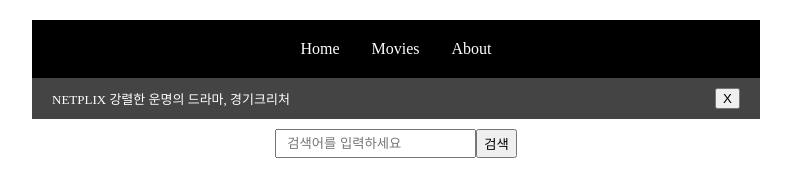
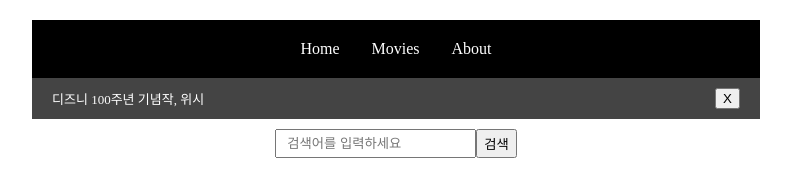
Before and after one commit to CRITICBANGGU/vue_tutorial, a Vue app: page / in a window 1280 px wide. Shown: the top 179 px of the page, without its empty margins (244-1035 px from the left). Built offline with nearby package versions, Linux system fonts and the light colour scheme.

Commit message:
Event Text interval(3초)로 변경되는 기능 구현
- mount(),unmount()사용

```diff
--- a/src/App.vue
+++ b/src/App.vue
@@ -2,7 +2,7 @@
   <!-- 실제로 html 로 렌더링 되는 곳 -->
   <div>
     <NavBar />
-    <Event :text="text" />
+    <Event :text="text[eventTextNum]" />
     <SearchBar :data="data_temp" @searchMovie="searchMovie($event)" />
     <button @click="showAllMovies()">전체보기</button>
     <Movies
@@ -38,7 +38,13 @@ export default {
       data: data,
       data_temp: [...data], //사본
       selectedMovie: 0,
-      text: "NETPLIX 강렬한 운명의 드라마, 경기크리처",
+      text: [
+        "NETPLIX 강렬한 운명의 드라마, 경기크리처",
+        "디즈니 100주년 기념작, 위시",
+        "그날, 대한민국의 운명의 바뀌었다. 서울의 봄",
+      ],
+      eventTextNum: 0,
+      interval: null,
     };
   },
   methods: {
@@ -66,6 +72,19 @@ export default {
     Event: Event,
     Movies: Movies,
     SearchBar: SearchBar,
+  },
+  mounted() {
+    console.log("mounted");
+    this.interval = setInterval(() => {
+      if (this.eventTextNum == this.text.length - 1) {
+        this.eventTextNum = 0;
+      } else {
+        this.eventTextNum += 1;
+      }
+    }, 3000);
+  },
+  unmounted() {
+    clearInterval(this.interval);
   },
 };
 </script>
```
